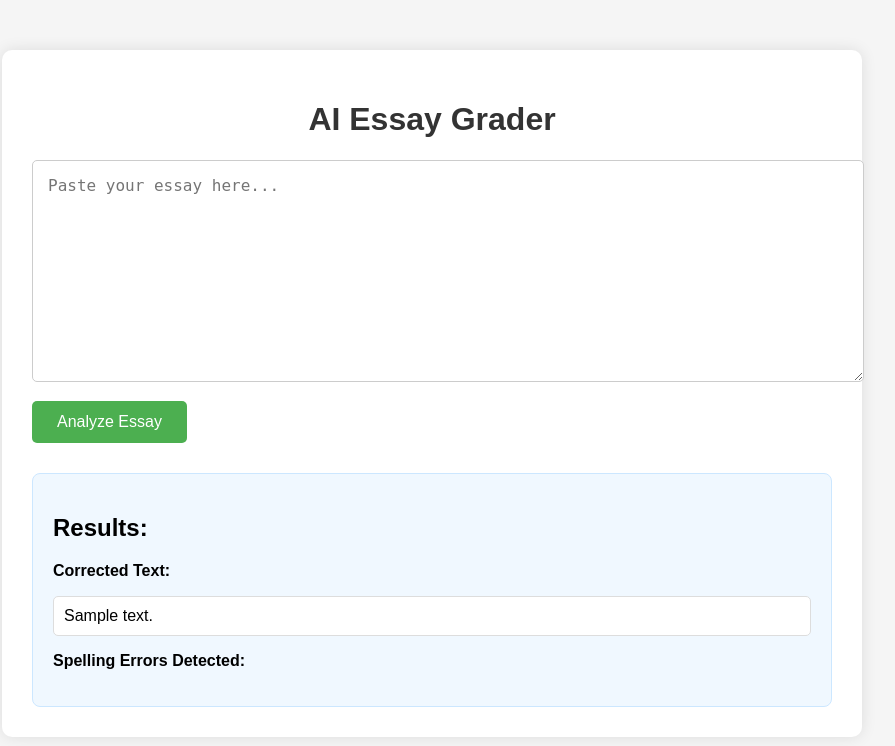
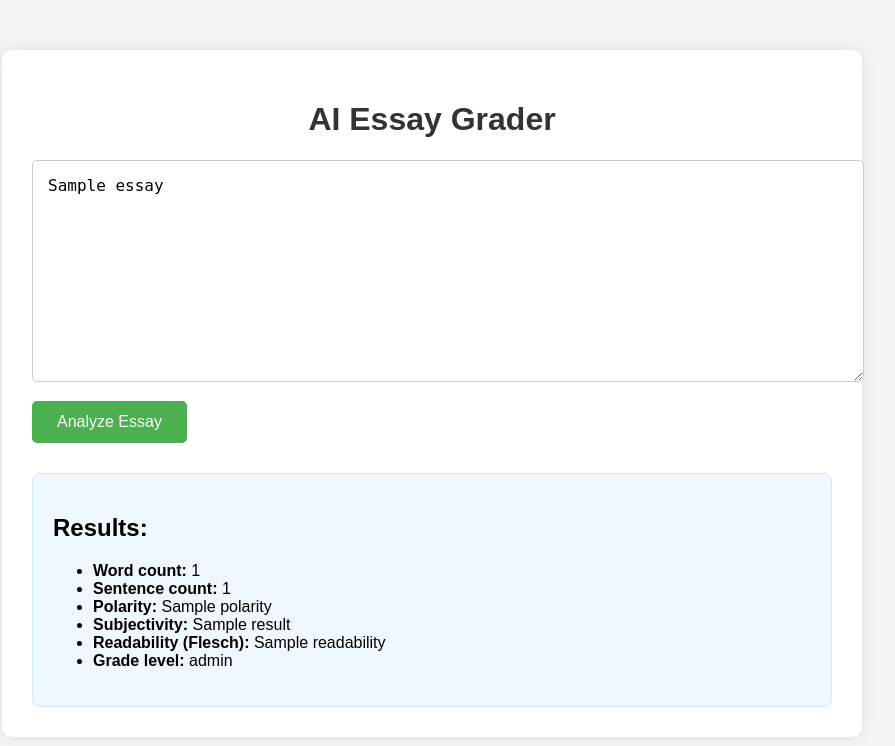
Before and after one commit to MadhumithraA1426/AI_Essay_Grader, a Flask app: template templates/index.html in a window 1280 px wide. Shown: the top 746 px of the page, without its empty margins (208-1103 px from the left). Run offline with Flask 3, Linux system fonts and the light colour scheme; the template is opened without the code that fills it: most values are stand-ins (such as "Sample title", 1, 10 or a date in 2020).

Commit message:
Update index.html

```diff
--- a/templates/index.html
+++ b/templates/index.html
@@ -9,16 +9,21 @@
     <div class="container">
         <h1>AI Essay Grader</h1>
         <form method="POST">
-            <textarea name="essay" rows="10" placeholder="Paste your essay here..." required></textarea>
+            <textarea name="essay" rows="10" placeholder="Paste your essay here..." required>{{ essay }}</textarea>
             <button type="submit">Analyze Essay</button>
         </form>
 
         {% if result %}
             <div class="results">
                 <h2>Results:</h2>
-                <p><strong>Corrected Text:</strong></p>
-                <div class="corrected-text">{{ result.corrected_text }}</div>
-                <p><strong>Spelling Errors Detected:</strong> {{ result.spelling_errors }}</p>
+                <ul>
+                    <li><strong>Word count:</strong> {{ result.word_count }}</li>
+                    <li><strong>Sentence count:</strong> {{ result.sentence_count }}</li>
+                    <li><strong>Polarity:</strong> {{ result.polarity }}</li>
+                    <li><strong>Subjectivity:</strong> {{ result.subjectivity }}</li>
+                    <li><strong>Readability (Flesch):</strong> {{ result.readability }}</li>
+                    <li><strong>Grade level:</strong> {{ result.grade_level }}</li>
+                </ul>
             </div>
         {% endif %}
     </div>
```
